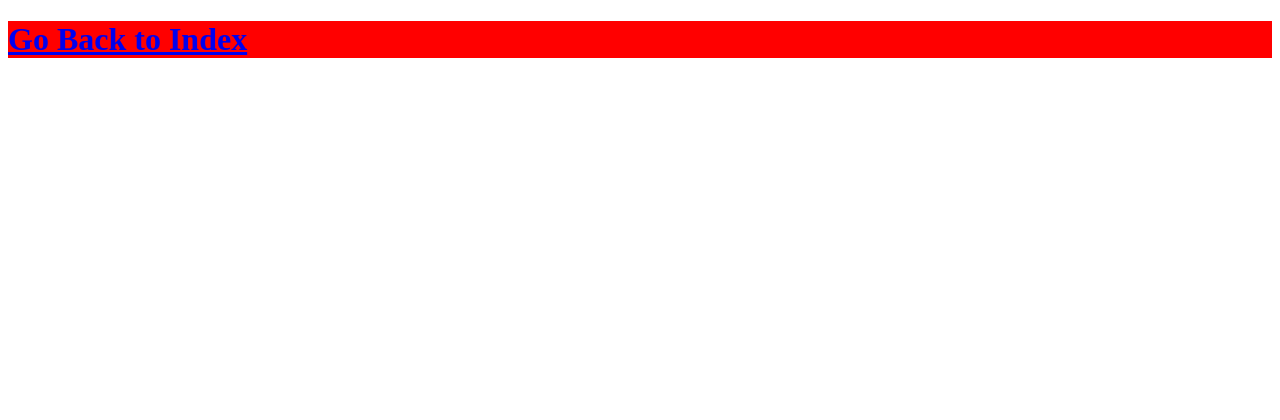
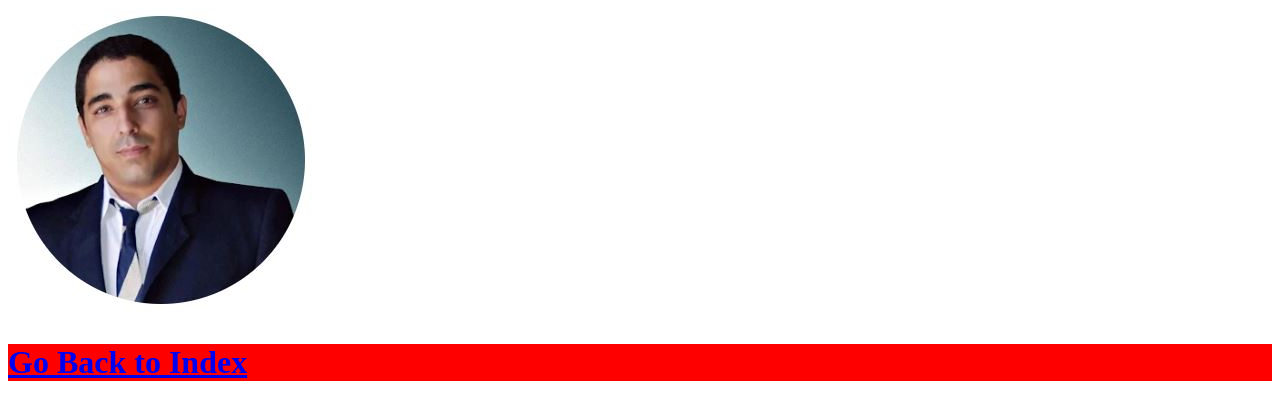
Before and after one commit to rogmide/rogerdelgado, a plain HTML site: page page2.html in a window 1280 px wide. Drawn offline with Linux system fonts and the light colour scheme.

Commit message:
organazing stuff

```diff
--- a/page2.html
+++ b/page2.html
@@ -10,7 +10,8 @@
 </head>
 
 <body>
-
+    <!--Alt="" Tag is just for description of the img-->
+    <img src="img/m20yearago.JPG" alt="Me at 20 :)">
     <h1><a href="index.html">Go Back to Index</a></h1>
     <!--STARTING JAVASSCRIPT-->
 
```
Also changed, not shown: img/m20yearago.JPG (added).
